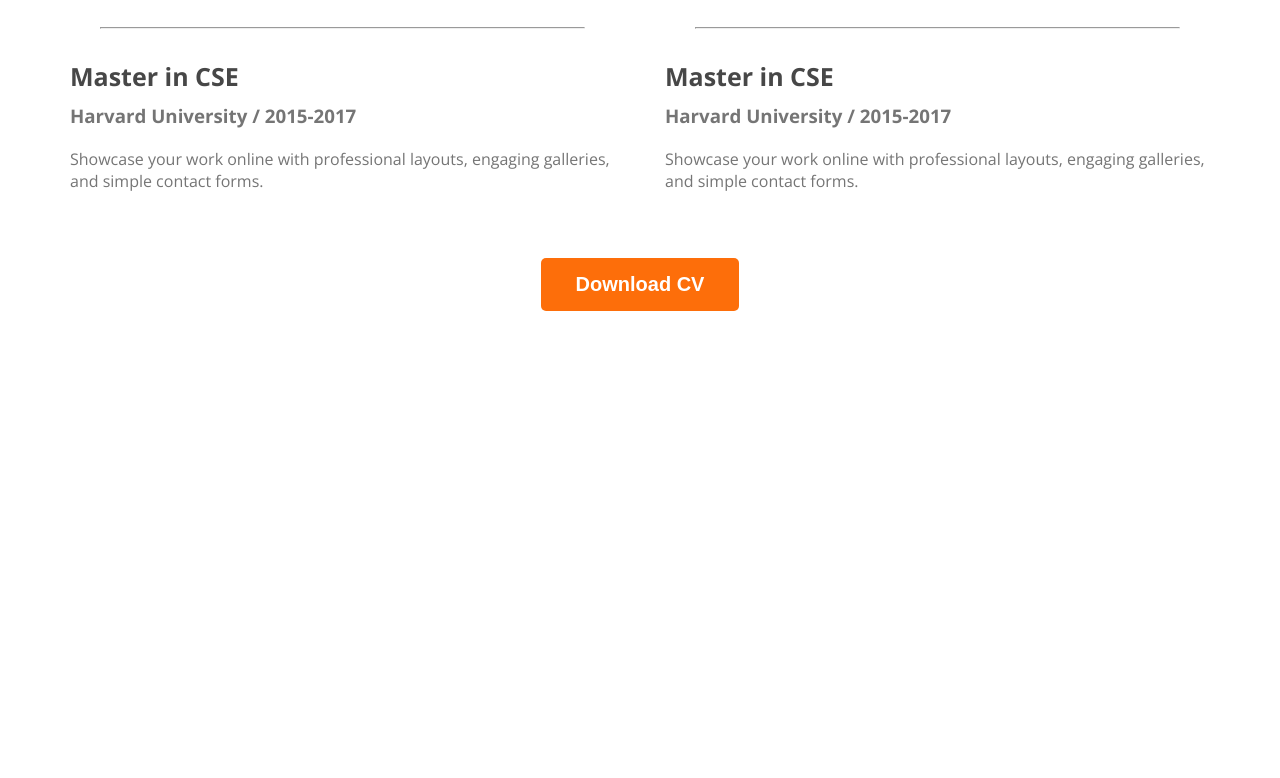
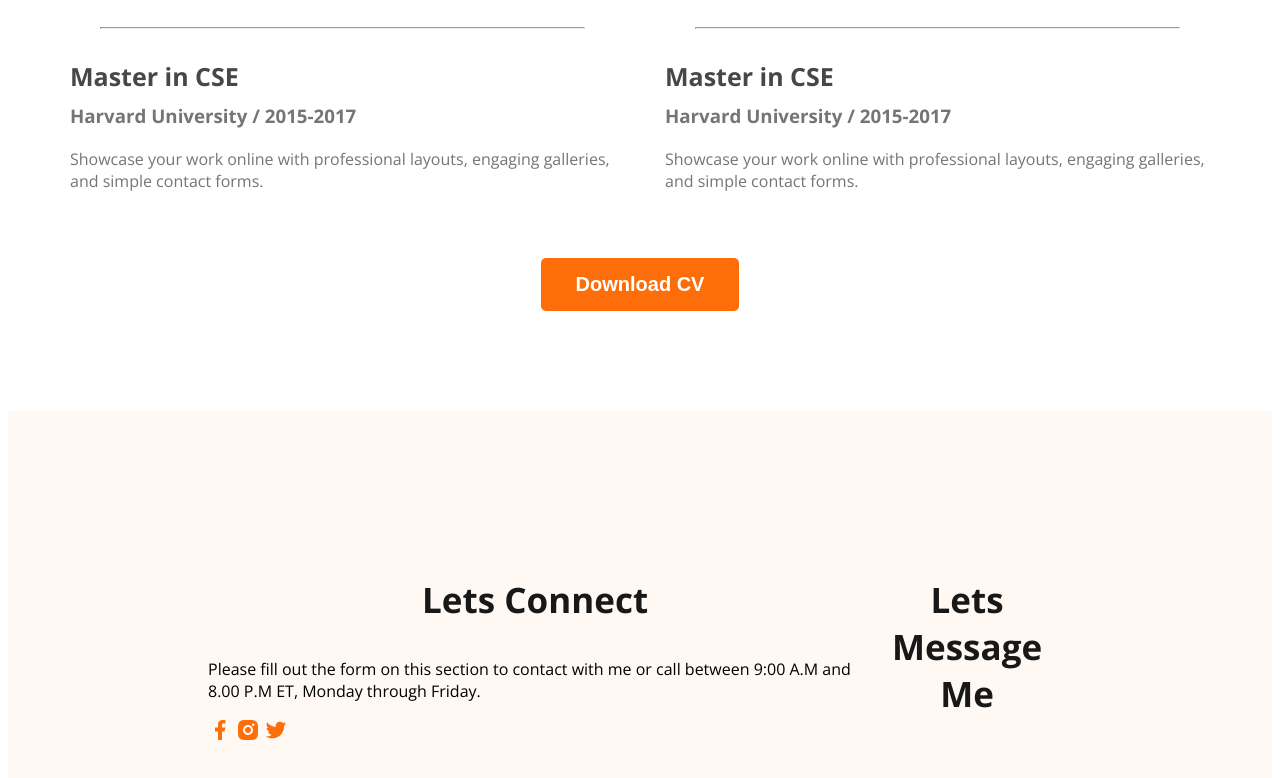
Before and after one commit to SUMANCR7/web-developer.portfolio, a plain HTML site: page index.html in a window 1280 px wide. Shown: the part 2893-3671 px from the top of the page. Before the commit the page ends 3212 px from the top, so only its background shows below. Drawn offline with nearby package versions, Linux system fonts and the light colour scheme.

Commit message:
basic footer

```diff
--- a/index.html
+++ b/index.html
@@ -174,7 +174,18 @@
   </main>
 
   <footer>
-
+<div class="footer-column">
+  <h3 class="section-title">Lets Connect</h3>
+  <p class="footer-des">Please fill out the form on this section to contact with me or call between 9:00 A.M and 8.00 P.M ET, Monday through Friday.</p>
+  <div class="social-links">
+    <a href=""><img src="images/icons/facebook.png" alt=""></a>
+    <a href=""><img src="images/icons/insta.png" alt=""></a>
+    <a href=""><img src="images/icons/twitter.png" alt=""></a>
+  </div>
+</div>
+<div class="footer-column">
+  <h3 class="section-title">Lets Message Me</h3>
+</div>
   </footer>
 </body>
 </html>
--- a/styles/portfolio.css
+++ b/styles/portfolio.css
@@ -190,3 +190,11 @@ box-shadow: 0px 6px 50px 0px rgba(0,0,0,0.06);
   text-align: center;
   margin-top: 50px;
 }
+
+/* footer styles */
+footer{
+  display: flex;
+  background: #FFF8F3;
+  padding: 130px 200px;
+  margin-top: 100px;
+}
```
